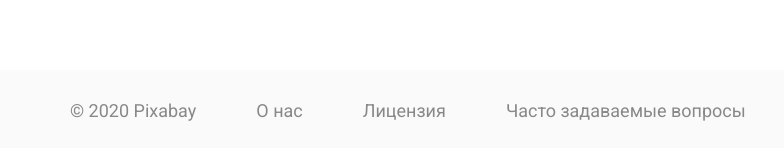
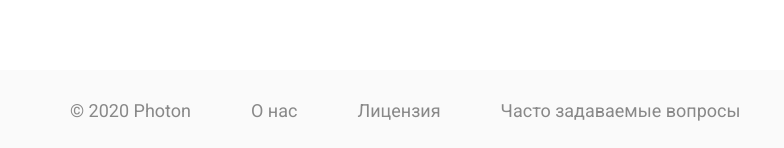
Before and after one commit to DudychMarian/photon, a plain HTML site: page index.html in a window 1280 px wide. Shown: the part 970-1118 px from the top of the page, 0-784 px from the left. Drawn offline with Linux system fonts and the light colour scheme; no server answers.

Commit message:
Update index.html

```diff
--- a/index.html
+++ b/index.html
@@ -220,7 +220,7 @@
       <div class="container">
         <div class="footer-content">
           <div class="links">
-            <a href="#" class="link">© 2020 Pixabay</a>
+            <a href="#" class="link">© 2020 Photon</a>
             <a href="#" class="link">О нас</a>
             <a href="#" class="link">Лицензия</a>
             <a href="#" class="link">Часто задаваемые вопросы</a>
```
